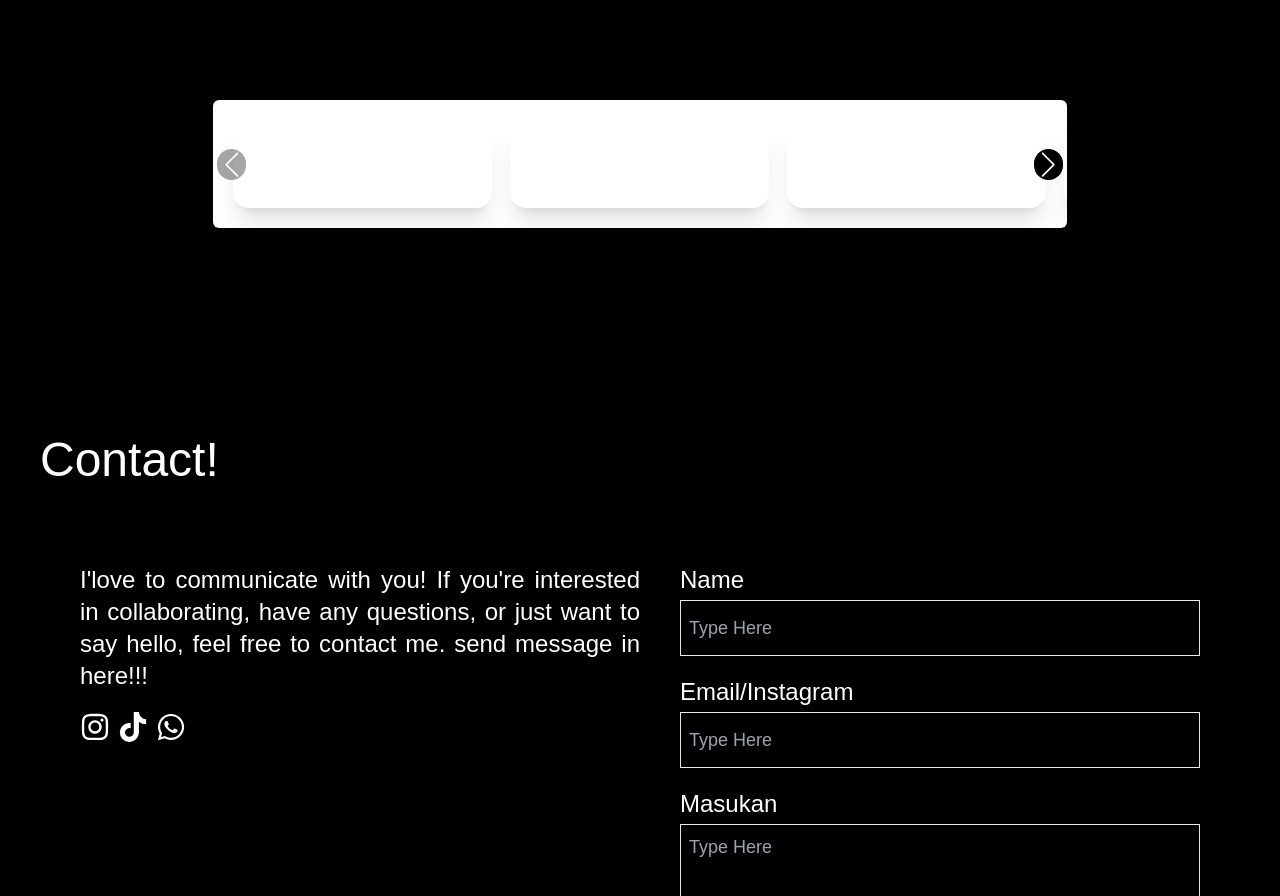
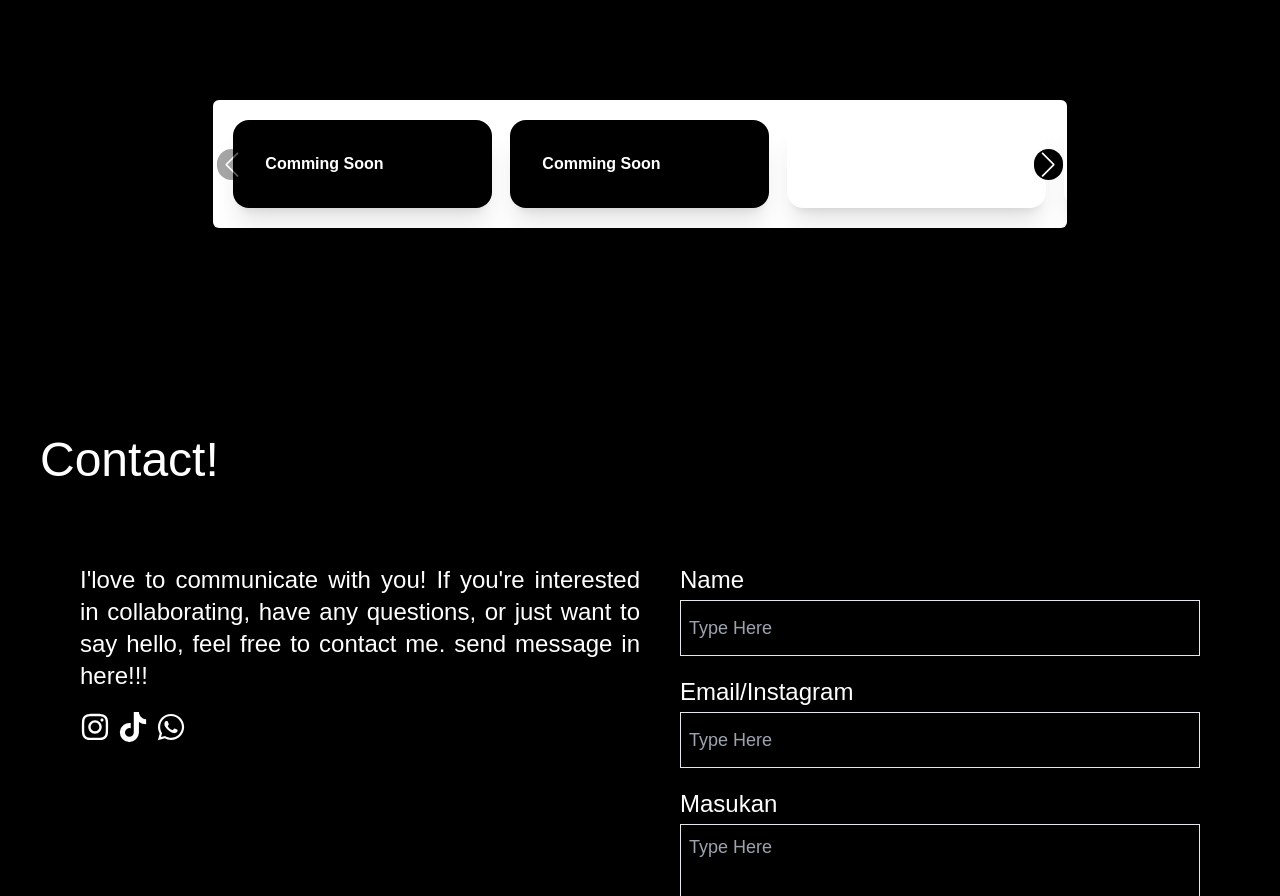
Before and after one commit to PILIPSCODE/PortFolioWebNew, a Next.js app: page / in a window 1280 px wide. Shown: the part 2960-3856 px from the top of the page. Built offline with nearby package versions, Linux system fonts and the light colour scheme; no server answers; the database is empty; a web font is replaced by a local one.

Commit message:
Style: fix Unreadable Content

```diff
--- a/components/Project/Project.tsx
+++ b/components/Project/Project.tsx
@@ -28,7 +28,7 @@ const Project = async () => {
                                         <div className={`${index === 0? "" : "hidden"} badge badge-secondary`}>NEW</div>
                                     </h2>
                                     <p>{e.description}</p>
-                                    <div className="card-actions pt-2  justify-center">
+                                    <div className="card-actions pt-2 border border-black justify-center">
                                         {e.technology.map((e, index) => (
                                             <div key={index} className="badge text-black bg-white">{e.technology}</div>
                                         ))}
--- a/components/Service/Carausel.tsx
+++ b/components/Service/Carausel.tsx
@@ -34,7 +34,7 @@ export default function Carausel() {
                 className="mySwiper bg-white Service text-white  rounded-md lg:w-8/12 max-lg:w-11/12 "
             >
                 <SwiperSlide>
-                    <div className="card  bg-base-100 shadow-xl ">
+                    <div className="card  bg-black shadow-xl ">
                         <div className="card-body text-sm">
                             <h2 className="card-title justify-between text-base">
                                 <div className='gap-2 flex items-center'>
@@ -46,7 +46,7 @@ export default function Carausel() {
                     </div>
                 </SwiperSlide>
                 <SwiperSlide>
-                    <div className="card  bg-base-100 shadow-xl ">
+                    <div className="card  bg-black shadow-xl ">
                         <div className="card-body text-sm">
                             <h2 className="card-title justify-between text-base">
                                 <div className='gap-2 flex items-center'>
```
